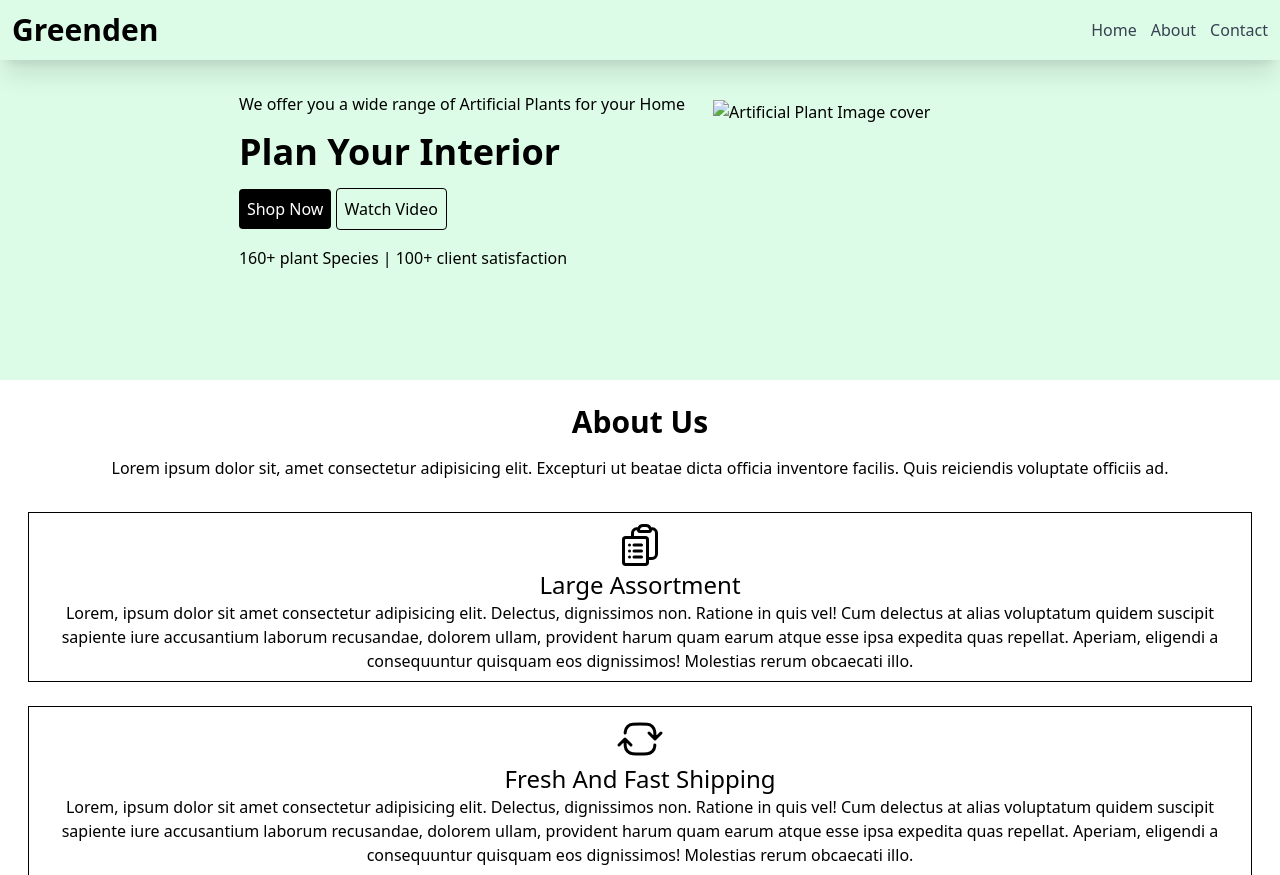
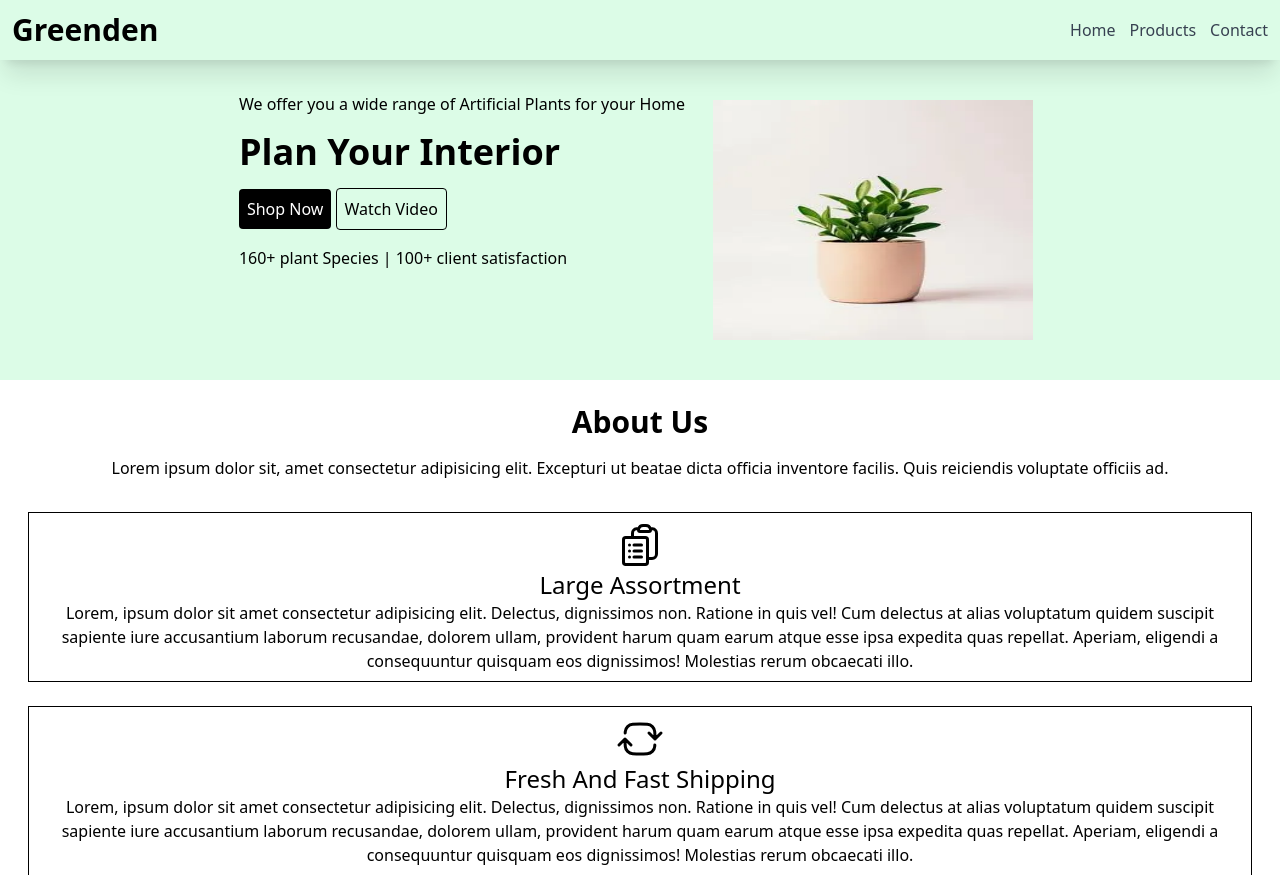
Before and after one commit to mohith1801-web/Greenden-tw, a plain HTML site: page index.html in a window 1280 px wide. Shown: the top 875 px of the page. Drawn offline with nearby package versions, Linux system fonts and the light colour scheme; files that its build step writes are made by us from their sources.

Commit message:
Update link text and image source in index.html

```diff
--- a/index.html
+++ b/index.html
@@ -22,7 +22,7 @@
 
         <ul class=" gap-3.5 hidden md:flex">
             <li><a href="index.html" class="text-gray-700 hover:underline text-black-100">Home</a></li>
-            <li><a href="/product.html" class="text-gray-700 hover:underline text-black-100">About</a></li>
+            <li><a href="/product.html" class="text-gray-700 hover:underline text-black-100">Products</a></li>
             <li><a href="contact.html" class="text-gray-700 hover:underline text-black-100">Contact</a></li>
         </ul>
     </nav>
@@ -38,7 +38,7 @@
             <p class="mb-5">160+ plant Species | 100+ client satisfaction</p>
         </div>
         <div class="hidden md:block p-2 ">
-            <img src="img1.webp" alt="Artificial Plant Image cover" class="w-80 h-60">
+            <img src="./img/img1.webp" alt="Artificial Plant Image cover" class="w-80 h-60">
         </div>
     </section>
     <!-- Session-2 -->
```
